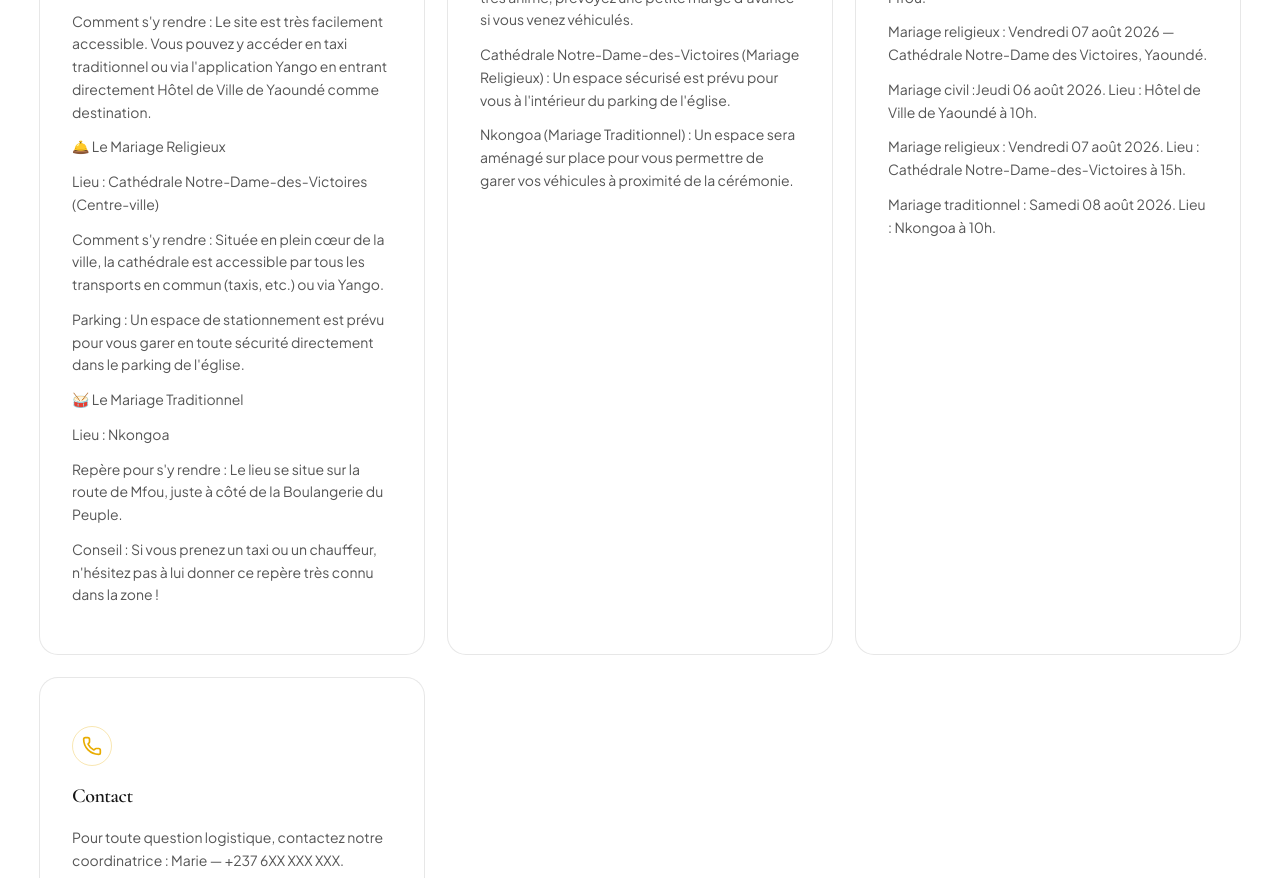
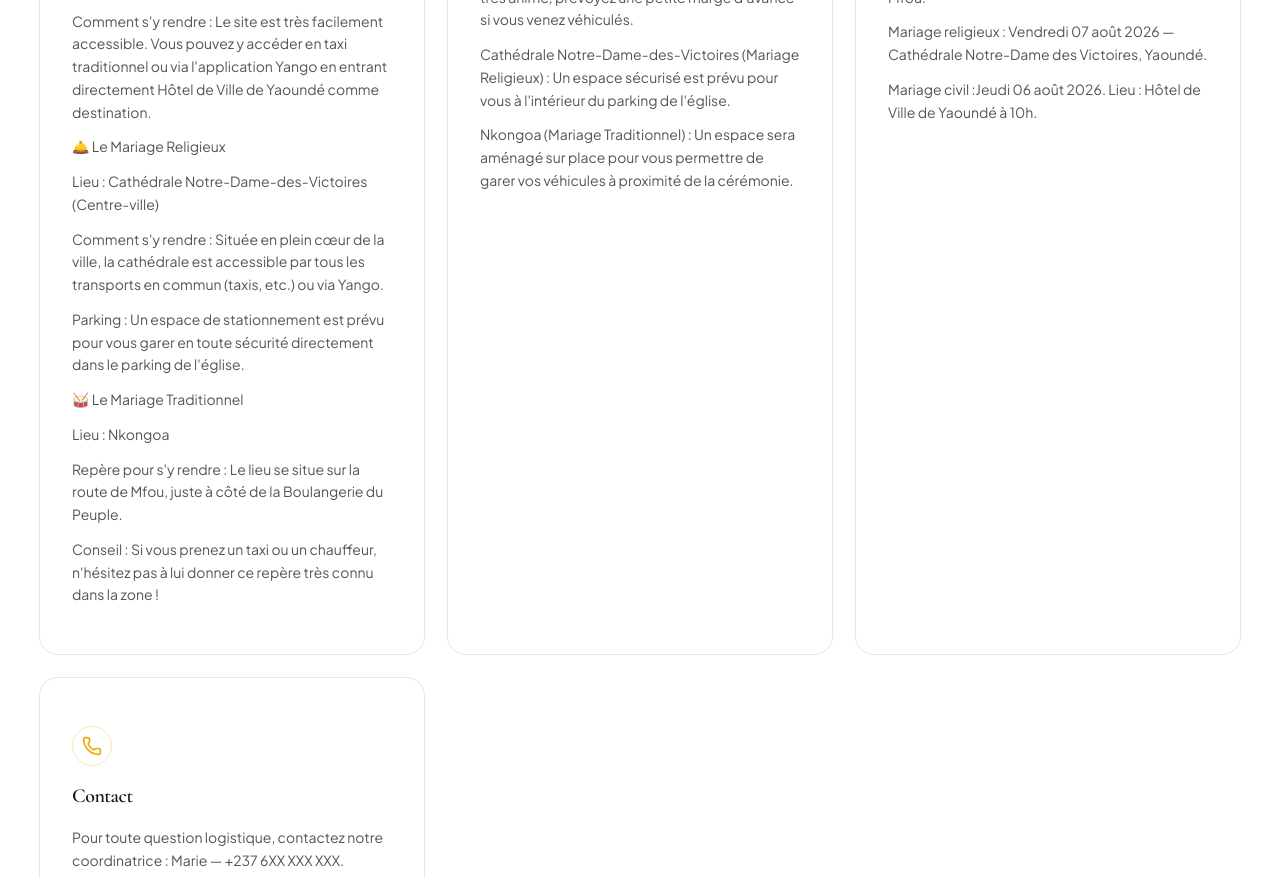
Before and after one commit to Nextiaa2026/loic_et_stephanie, a Next.js app: page /le-mariage/informations-pratiques in a window 1280 px wide. Shown: the part 1080-1958 px from the top of the page. Built offline with nearby package versions, Linux system fonts and the light colour scheme.

Commit message:
changes: ui updates

```diff
--- a/app/le-mariage/informations-pratiques/page.tsx
+++ b/app/le-mariage/informations-pratiques/page.tsx
@@ -59,8 +59,6 @@ const infoSections: {
       `Mariage traditionnel : ${WEDDING_DATES.traditional.label} — ${WEDDING_LOCATIONS.traditional}.`,
       `Mariage religieux : ${WEDDING_DATES.religious.label} — ${WEDDING_LOCATIONS.religious}.`,
       "Mariage civil :Jeudi 06 août 2026. Lieu : Hôtel de Ville de Yaoundé à 10h.",
-      "Mariage religieux : Vendredi 07 août 2026. Lieu : Cathédrale Notre-Dame-des-Victoires à 15h.",
-      "Mariage traditionnel : Samedi 08 août 2026. Lieu : Nkongoa à 10h.",
     ],
   },
   {
```
